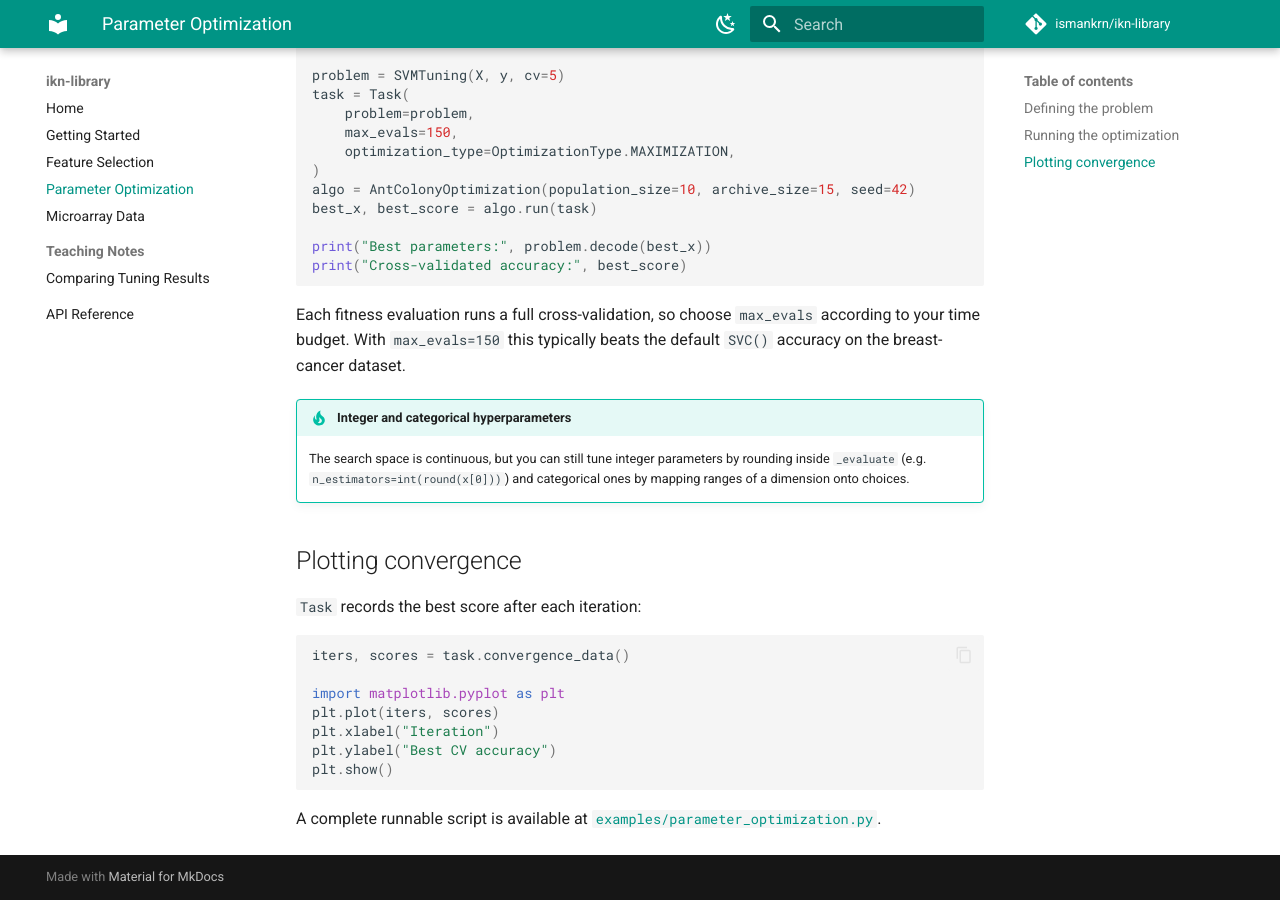
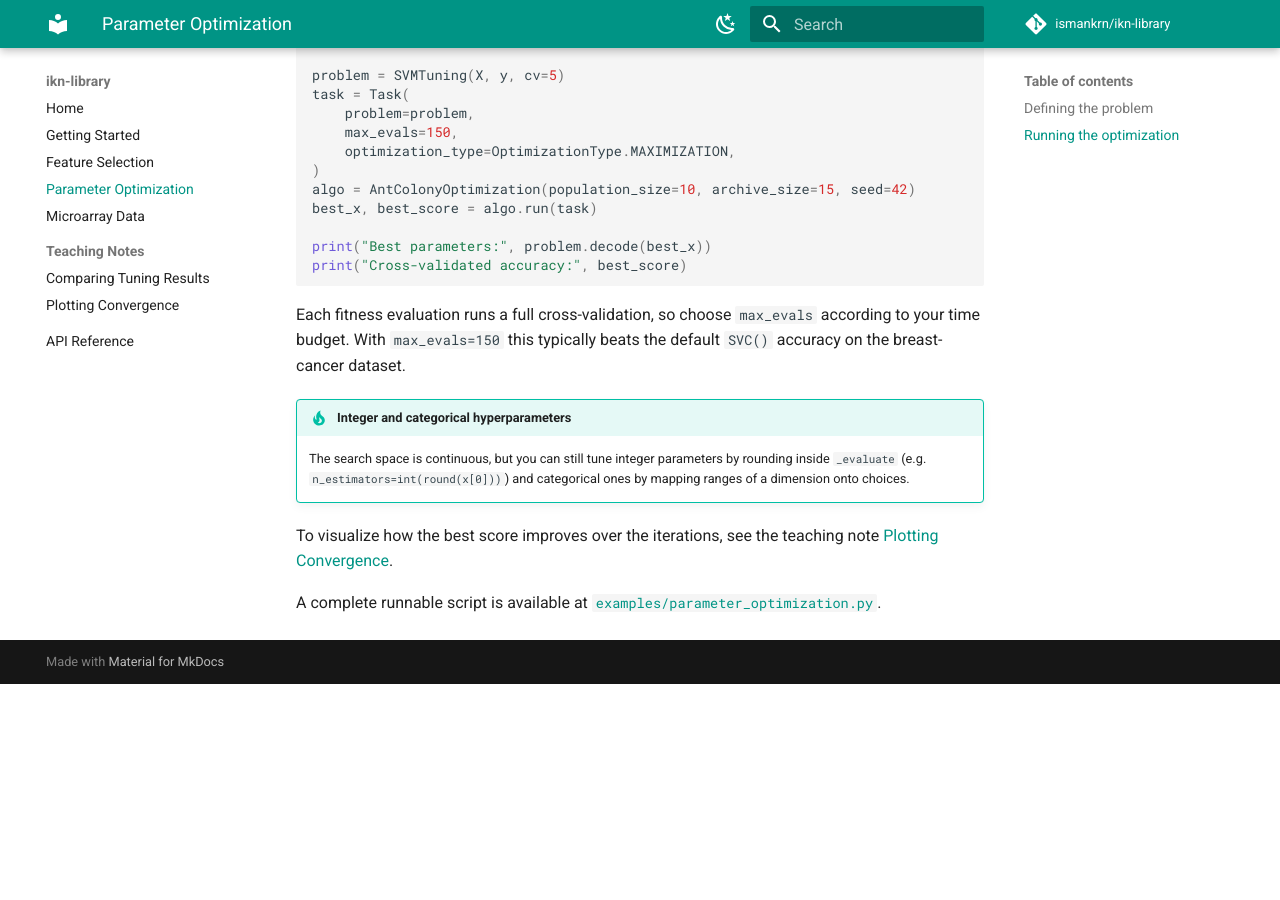
Before and after one commit to ismankrn/ikn-library, an MkDocs documentation site: the page built from docs/parameter-optimization.md, in a window 1280 px wide and 900 px high, scrolled down 1434 px. Built offline with MkDocs 1.6.1 and Material for MkDocs 9.7.7, drawn with Linux system fonts in a browser that asks for light colours; comment, search, counter and statistics services are not loaded; after the commit the page ends 2118 px from its top, so only the background shows below that.

Commit message:
Move convergence plotting to its own teaching note with example plot
Co-Authored-By: Claude Fable 5 <noreply@anthropic.com>

````diff
--- a/docs/parameter-optimization.md
+++ b/docs/parameter-optimization.md
@@ -91,19 +91,8 @@ dataset.
     `n_estimators=int(round(x[0]))`) and categorical ones by mapping
     ranges of a dimension onto choices.
 
-## Plotting convergence
-
-`Task` records the best score after each iteration:
-
-```python
-iters, scores = task.convergence_data()
-
-import matplotlib.pyplot as plt
-plt.plot(iters, scores)
-plt.xlabel("Iteration")
-plt.ylabel("Best CV accuracy")
-plt.show()
-```
+To visualize how the best score improves over the iterations, see the
+teaching note [Plotting Convergence](convergence-plot.md).
 
 A complete runnable script is available at
 [`examples/parameter_optimization.py`](https://github.com/ismankrn/ikn-library/blob/main/examples/parameter_optimization.py).
--- a/mkdocs.yml
+++ b/mkdocs.yml
@@ -46,4 +46,5 @@ nav:
   - Microarray Data: microarray.md
   - Teaching Notes:
       - Comparing Tuning Results: gridsearch-comparison.md
+      - Plotting Convergence: convergence-plot.md
   - API Reference: api.md
````
Also changed, not shown: docs/convergence-plot.md (added, +59 -0 lines), docs/img/convergence_plot.png (added).
